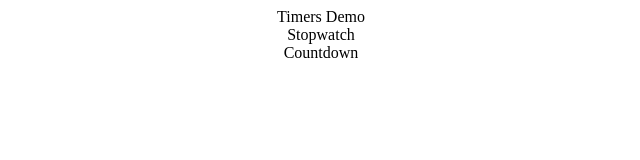
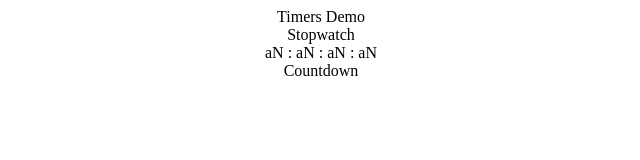
Before and after one commit to CodeXRook/Stopwatch-and-Countdown, a React (Create React App) app: page / in a window 1280 px wide. Shown: the top 160 px of the page, without its empty margins (319-959 px from the left). Built offline with nearby package versions, Linux system fonts and the light colour scheme.

Commit message:
need to display timer

```diff
--- a/src/Stopwatch.js
+++ b/src/Stopwatch.js
@@ -21,11 +21,35 @@ class Stopwatch extends Component {
         }, 10);
     };
 
+    stopTimer = () => {
+        this.setState({ timerOn: false });
+        clearInterval(this.timer);
+    };
+
+    resetTimer = () => {
+        this.setState({
+            timerStart: 0,
+            timerTime: 0
+        });
+    };
+
     render() {
+        const { timerTime } = this.state;
+        let centiseconds = ("0" + (Math.floor(timerTime / 10 ) %
+        100)).slice(-2);
+        let seconds = ("0" + (Math.floor(timerTime / 1000) % 60)).slice(-2);
+        let minutes = ("0" + (Math.floor(timerTime / 60000) %
+        60)).slice(-2);
+        let hours = ("0" + Math.floor(timerTime / 3600000)).slice(-2);
+
         return (
             <div className="Stopwatch">
-                <div className="Stopwatch-header">Stopwatch</div>
+              <div className="Stopwatch-header">Stopwatch</div>
+                 <div className="Stopwatch-display">
+                    {hours} : {minutes} : {seconds} : {centiseconds}
             </div>
+
+          </div>
         );
     }
 }
```
